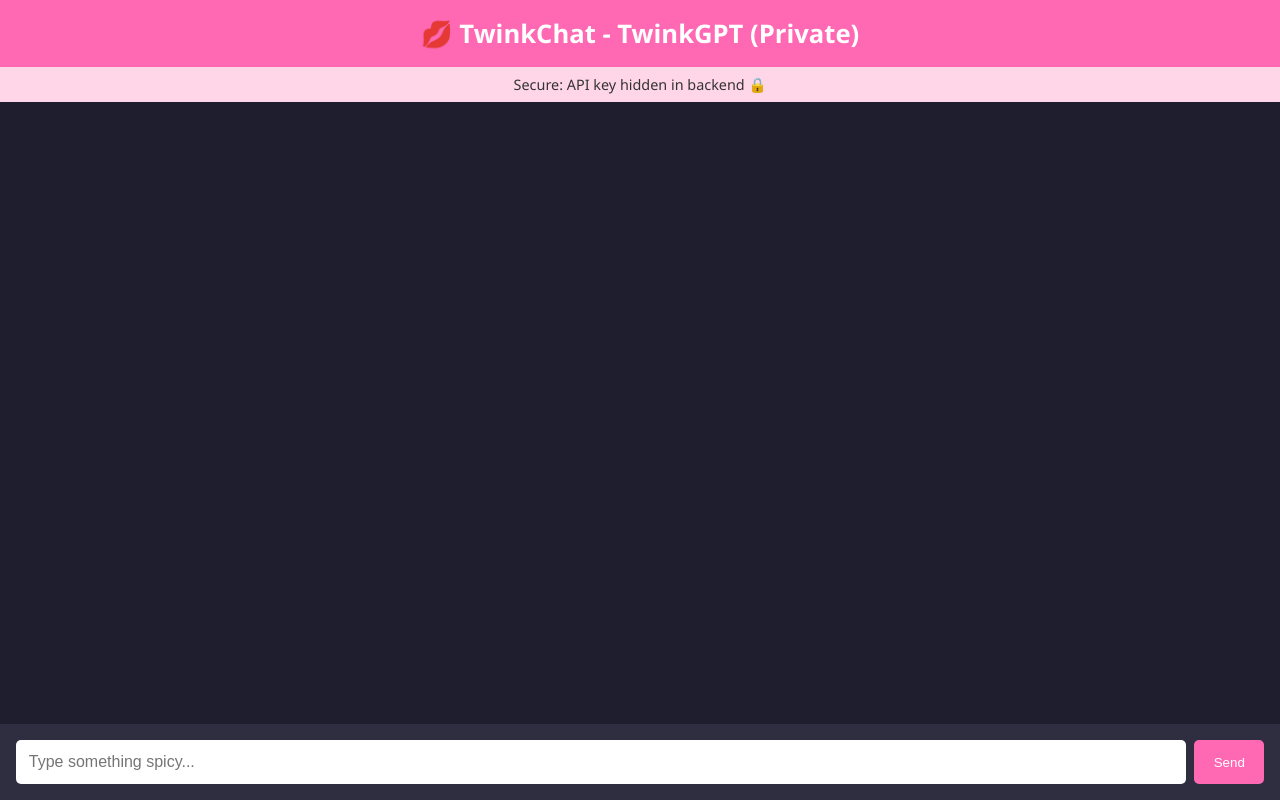
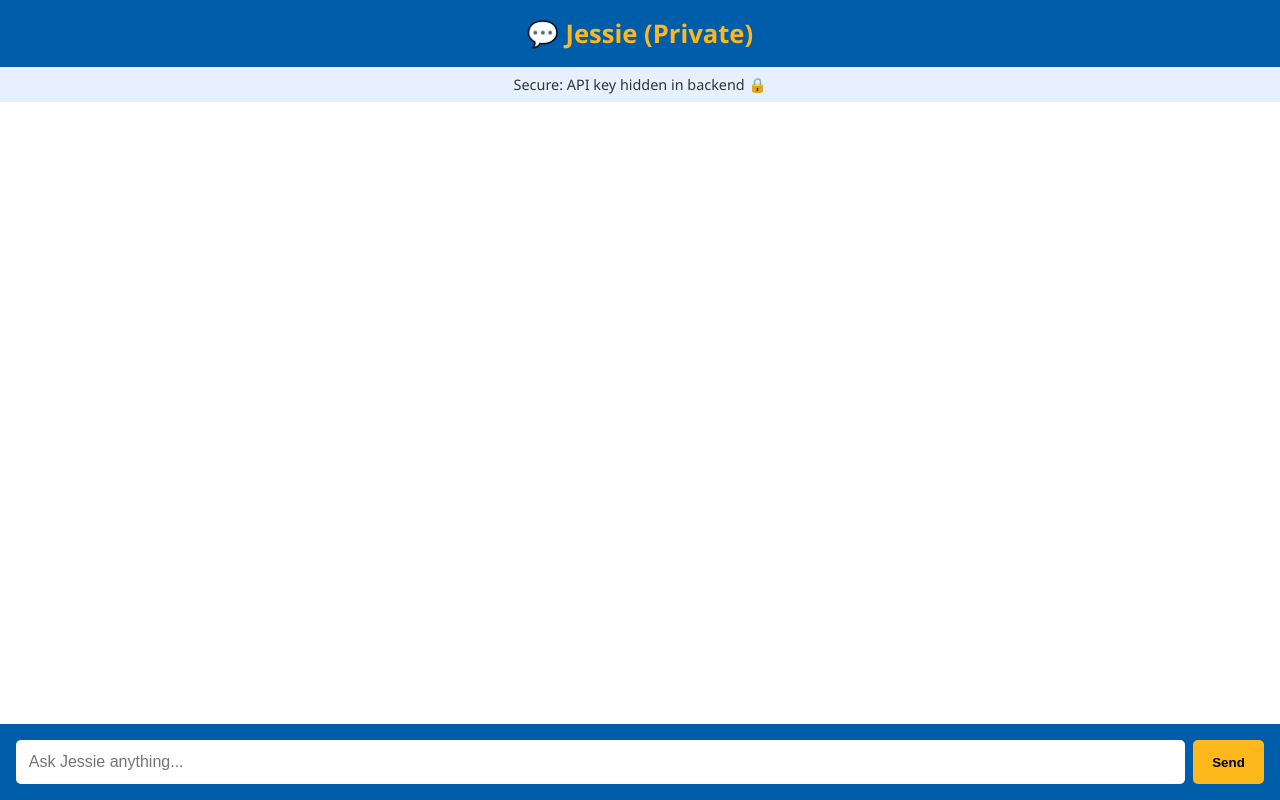
Before and after one commit to EaglerVelpix/jessie, a website: page public/index.html in a window 1280 px wide. Drawn offline with Linux system fonts and the light colour scheme.

Commit message:
Update index.html

```diff
--- a/public/index.html
+++ b/public/index.html
@@ -3,30 +3,106 @@
 <head>
   <meta charset="utf-8" />
   <meta name="viewport" content="width=device-width,initial-scale=1" />
-  <title>TwinkChat Jessie V1.1 💖 (Private)</title>
+  <title>Jessie 💖 (Private)</title>
   <style>
-    body{margin:0;padding:0;font-family:Segoe UI,sans-serif;background:#1e1e2f;color:#fff;display:flex;flex-direction:column;height:100vh}
-    header{background:#ff69b4;color:#fff;padding:1rem;text-align:center;font-size:1.6rem;font-weight:bold}
-    .chat-container{flex:1;overflow-y:auto;padding:1rem;display:flex;flex-direction:column}
-    .message{max-width:70%;padding:.8rem;margin:.5rem 0;border-radius:10px;line-height:1.4}
-    .user-message{align-self:flex-end;background:#6a5acd}
-    .bot-message{align-self:flex-start;background:#ffb6c1;position:relative;padding-left:3.5rem}
-    .bot-avatar{position:absolute;top:.5rem;left:.5rem;width:2.5rem;height:2.5rem;border-radius:50%;object-fit:cover;border:2px solid white}
-    form{display:flex;padding:1rem;background:#2e2e40}
-    input[type="text"]{flex:1;padding:.8rem;font-size:1rem;border:none;border-radius:5px;margin-right:.5rem}
-    button{padding:.8rem 1.2rem;background:#ff69b4;color:#fff;border:none;border-radius:5px;cursor:pointer}
-    button:hover{background:#ff85c1}
-    .status{padding:.5rem 1rem;font-size:.9rem;color:#333;background:#ffd6e8;text-align:center}
+    body {
+      margin: 0;
+      padding: 0;
+      font-family: Segoe UI, sans-serif;
+      background: #f5f5f5;
+      color: #333;
+      display: flex;
+      flex-direction: column;
+      height: 100vh;
+    }
+    header {
+      background: #005daa; /* LAUSD blue */
+      color: #ffb81c; /* LAUSD gold */
+      padding: 1rem;
+      text-align: center;
+      font-size: 1.6rem;
+      font-weight: bold;
+    }
+    .chat-container {
+      flex: 1;
+      overflow-y: auto;
+      padding: 1rem;
+      display: flex;
+      flex-direction: column;
+      background: #ffffff;
+    }
+    .message {
+      max-width: 70%;
+      padding: .8rem;
+      margin: .5rem 0;
+      border-radius: 10px;
+      line-height: 1.4;
+    }
+    .user-message {
+      align-self: flex-end;
+      background: #005daa;
+      color: #fff;
+    }
+    .bot-message {
+      align-self: flex-start;
+      background: #ffb81c;
+      color: #000;
+      position: relative;
+      padding-left: 3.5rem;
+    }
+    .bot-avatar {
+      position: absolute;
+      top: .5rem;
+      left: .5rem;
+      width: 2.5rem;
+      height: 2.5rem;
+      border-radius: 50%;
+      object-fit: cover;
+      border: 2px solid #005daa;
+      background: #fff;
+    }
+    form {
+      display: flex;
+      padding: 1rem;
+      background: #005daa;
+    }
+    input[type="text"] {
+      flex: 1;
+      padding: .8rem;
+      font-size: 1rem;
+      border: none;
+      border-radius: 5px;
+      margin-right: .5rem;
+    }
+    button {
+      padding: .8rem 1.2rem;
+      background: #ffb81c;
+      color: #000;
+      border: none;
+      border-radius: 5px;
+      cursor: pointer;
+      font-weight: bold;
+    }
+    button:hover {
+      background: #ffd65c;
+    }
+    .status {
+      padding: .5rem 1rem;
+      font-size: .9rem;
+      color: #333;
+      background: #e6f0ff;
+      text-align: center;
+    }
   </style>
 </head>
 <body>
-  <header>💋 TwinkChat - TwinkGPT (Private)</header>
+  <header>💬 Jessie (Private)</header>
 
   <div id="status" class="status">Secure: API key hidden in backend 🔒</div>
   <div class="chat-container" id="chat"></div>
 
   <form id="chat-form">
-    <input id="user-input" type="text" placeholder="Type something spicy..." autocomplete="off" required />
+    <input id="user-input" type="text" placeholder="Ask Jessie anything..." autocomplete="off" required />
     <button type="submit">Send</button>
   </form>
 
@@ -43,7 +119,7 @@
       if (sender === "bot") {
         const avatar = document.createElement("img");
         avatar.src = "Jessie.png"; // optional avatar
-        avatar.alt = "TwinkGPT";
+        avatar.alt = "Jessie";
         avatar.className = "bot-avatar";
         msgDiv.appendChild(avatar);
       }
```
